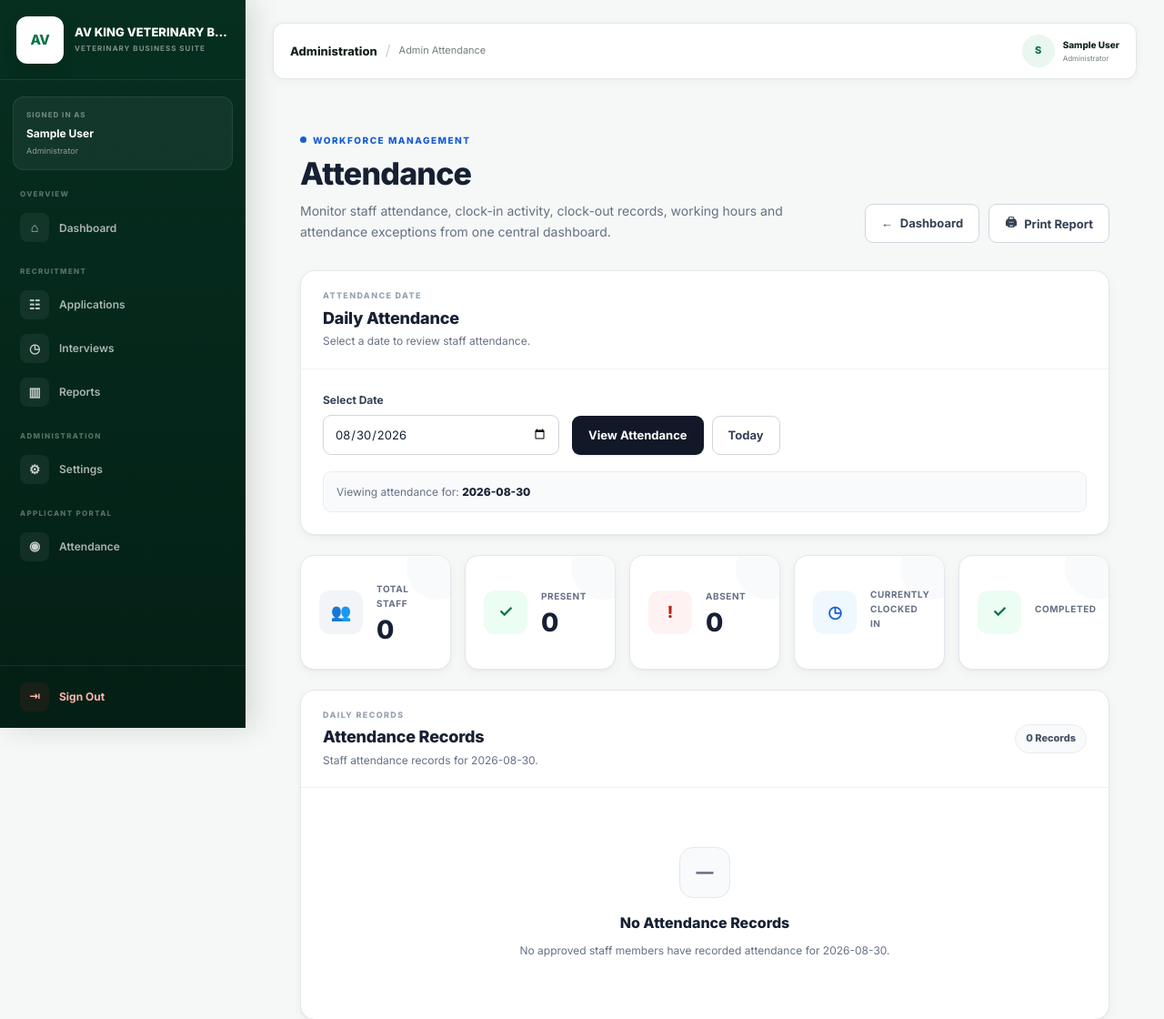
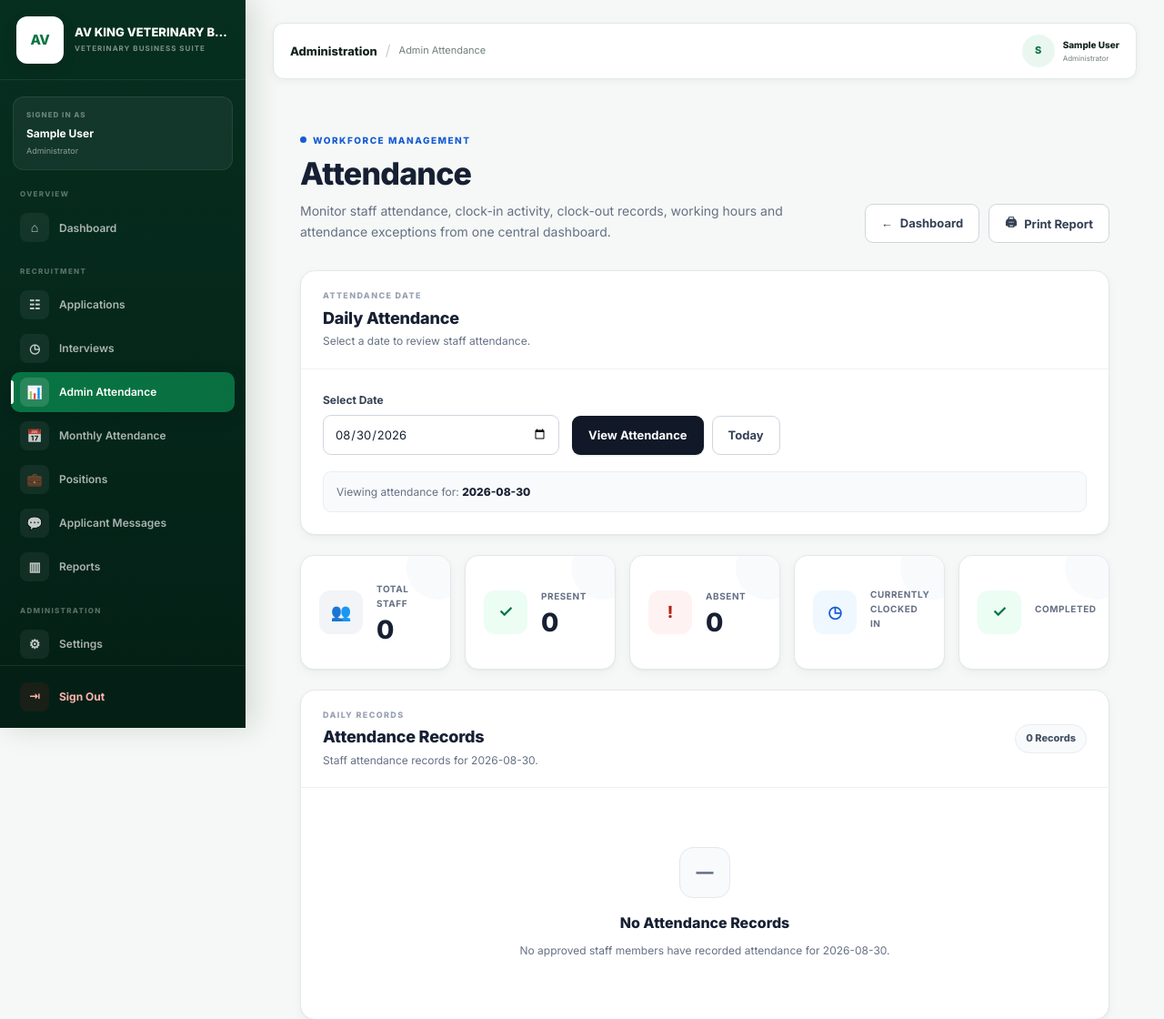
Before and after one commit to ifelodun/AV-KING-REGISTRATION, a Flask app: page /admin/attendance in a window 1280 px wide. Shown: the top 1120 px of the page at 91% size. Run offline with Flask 3, Linux system fonts and the light colour scheme; the visitor is signed in with stand-in values (Sample User, id 1); data that the repository does not hold is empty; some libraries are stand-ins or nearby versions.

Commit message:
Update base.html

```diff
--- a/templates/base.html
+++ b/templates/base.html
@@ -1395,6 +1395,30 @@
                         </a>
 
 
+<a href="{{ url_for('admin_attendance') }}"
+   class="sidebar-link {% if request.endpoint == 'admin_attendance' %}active{% endif %}">
+    <span class="sidebar-link-icon">📊</span>
+    <span class="sidebar-link-text">Admin Attendance</span>
+</a>
+
+<a href="{{ url_for('monthly_attendance') }}"
+   class="sidebar-link {% if request.endpoint == 'monthly_attendance' %}active{% endif %}">
+    <span class="sidebar-link-icon">📅</span>
+    <span class="sidebar-link-text">Monthly Attendance</span>
+</a>
+
+<a href="{{ url_for('admin_positions') }}"
+   class="sidebar-link {% if request.endpoint == 'admin_positions' %}active{% endif %}">
+    <span class="sidebar-link-icon">💼</span>
+    <span class="sidebar-link-text">Positions</span>
+</a>
+
+<a href="{{ url_for('applicant_messages') }}"
+   class="sidebar-link {% if request.endpoint == 'applicant_messages' %}active{% endif %}">
+    <span class="sidebar-link-icon">💬</span>
+    <span class="sidebar-link-text">Applicant Messages</span>
+</a>
+
                         <a
                             href="{{ url_for('admin_reports') }}"
                             class="sidebar-link
```
